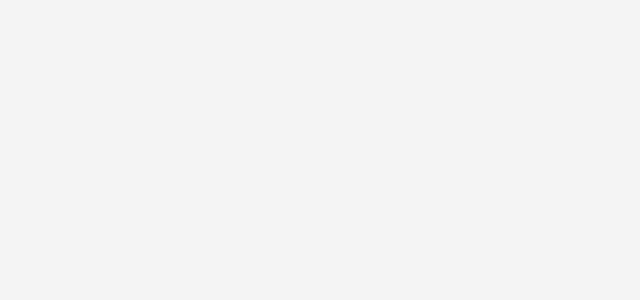
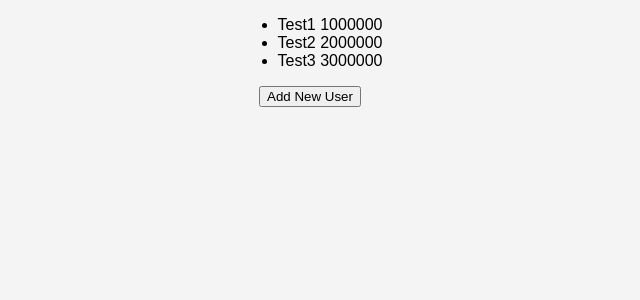
Before and after one commit to LPastine/array-methods-context, a React (Create React App) app: page / in a window 1280 px wide. Shown: the top 300 px of the page, without its empty margins (330-970 px from the left). Built offline with nearby package versions, Linux system fonts and the light colour scheme.

Commit message:
feat(addNewUser): add new user full functionality

```diff
--- a/src/App.tsx
+++ b/src/App.tsx
@@ -1,8 +1,12 @@
 import './App.css';
-// import { Poker } from './components';
+import Main from './components/Main';
 
 function App() {
-  return <div className="App">{/* <Main /> */}</div>;
+  return (
+    <div className="App">
+      <Main />
+    </div>
+  );
 }
 
 export default App;
--- /dev/null
+++ b/src/components/AddUser/AddUser.tsx
@@ -0,0 +1,20 @@
+import { useContext } from 'react';
+import { UsersContext } from '../../state/context';
+import { addUser, getRandomUser } from '../../state/helpers';
+import { User } from '../../state/state';
+
+const AddUser = () => {
+  const { dispatch } = useContext(UsersContext);
+
+  const handleOnClick = async () => {
+    const newUser: User = await getRandomUser();
+    dispatch(addUser(newUser));
+  };
+  return (
+    <>
+      <button onClick={handleOnClick}>Add New User</button>
+    </>
+  );
+};
+
+export default AddUser;
--- /dev/null
+++ b/src/components/AddUser/index.ts
@@ -0,0 +1 @@
+export { default } from "./AddUser"
--- /dev/null
+++ b/src/components/Main/Main.tsx
@@ -0,0 +1,23 @@
+import { useReducer } from 'react';
+import { UsersContext } from '../../state/context';
+import { usersReducer } from '../../state/reducer';
+import { initialUsersState } from '../../state/state';
+import AddUser from '../AddUser';
+
+const Main = () => {
+  const [state, dispatch] = useReducer(usersReducer, initialUsersState);
+  return (
+    <UsersContext.Provider value={{ state, dispatch }}>
+      <ul>
+        {state.users.map((user, index: number) => (
+          <li key={index}>
+            {user.name} {user.money}
+          </li>
+        ))}
+      </ul>
+      <AddUser />
+    </UsersContext.Provider>
+  );
+};
+
+export default Main;
--- /dev/null
+++ b/src/components/Main/index.ts
@@ -0,0 +1 @@
+export { default } from "./Main"
--- a/src/state/helpers.ts
+++ b/src/state/helpers.ts
@@ -1,3 +1,4 @@
+import { ActionType, AddUser } from "./actions"
 import { User } from "./state"
 import { RandomUser, Result } from "./typings/randomUser"
 
@@ -14,3 +15,8 @@ export const getRandomUser = async (): Promise<User> => {
 
   return newUser
 }
+
+export const addUser = (user: User): AddUser => ({
+  type: ActionType.AddUser,
+  payload: user,
+})
```
